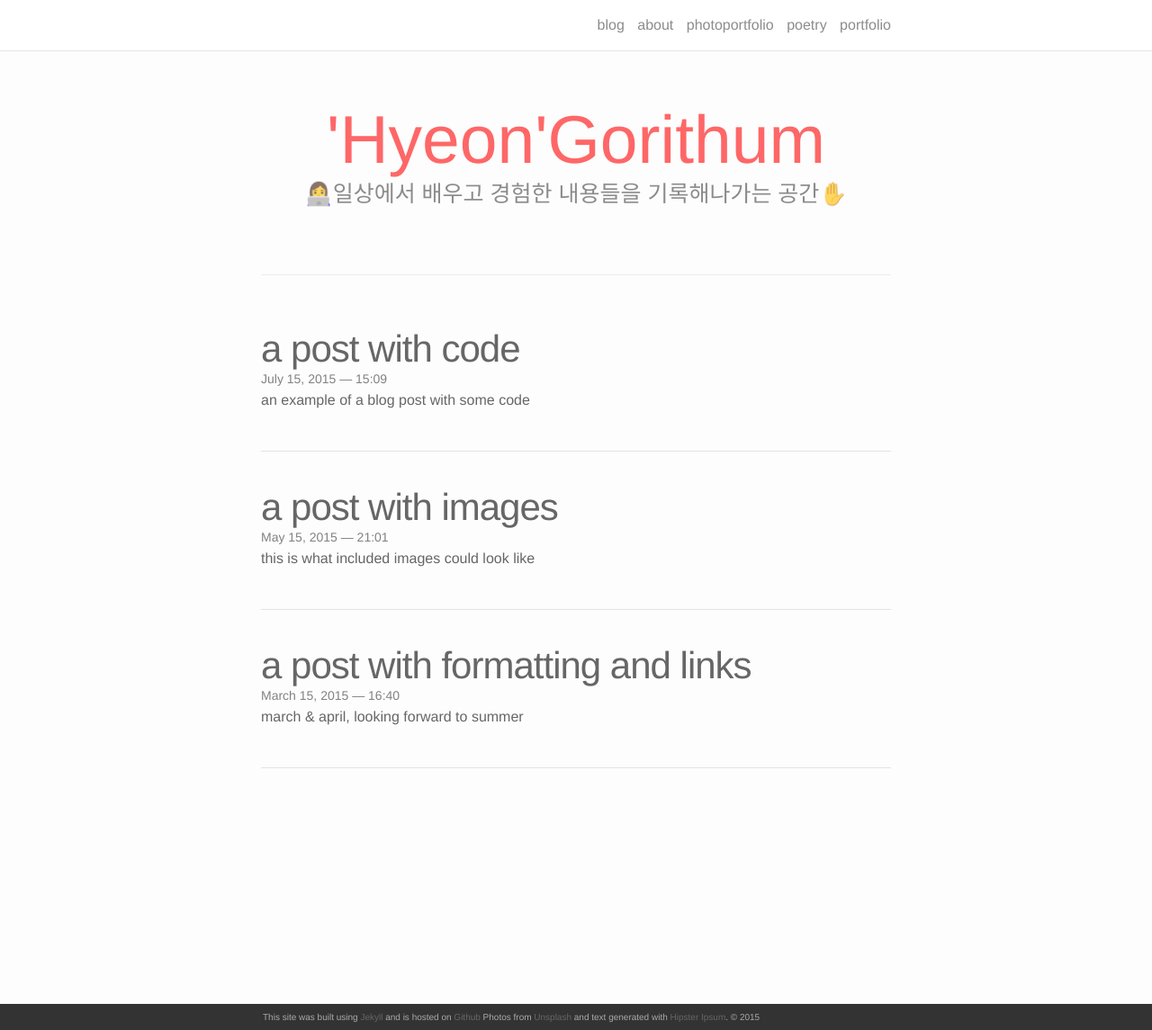
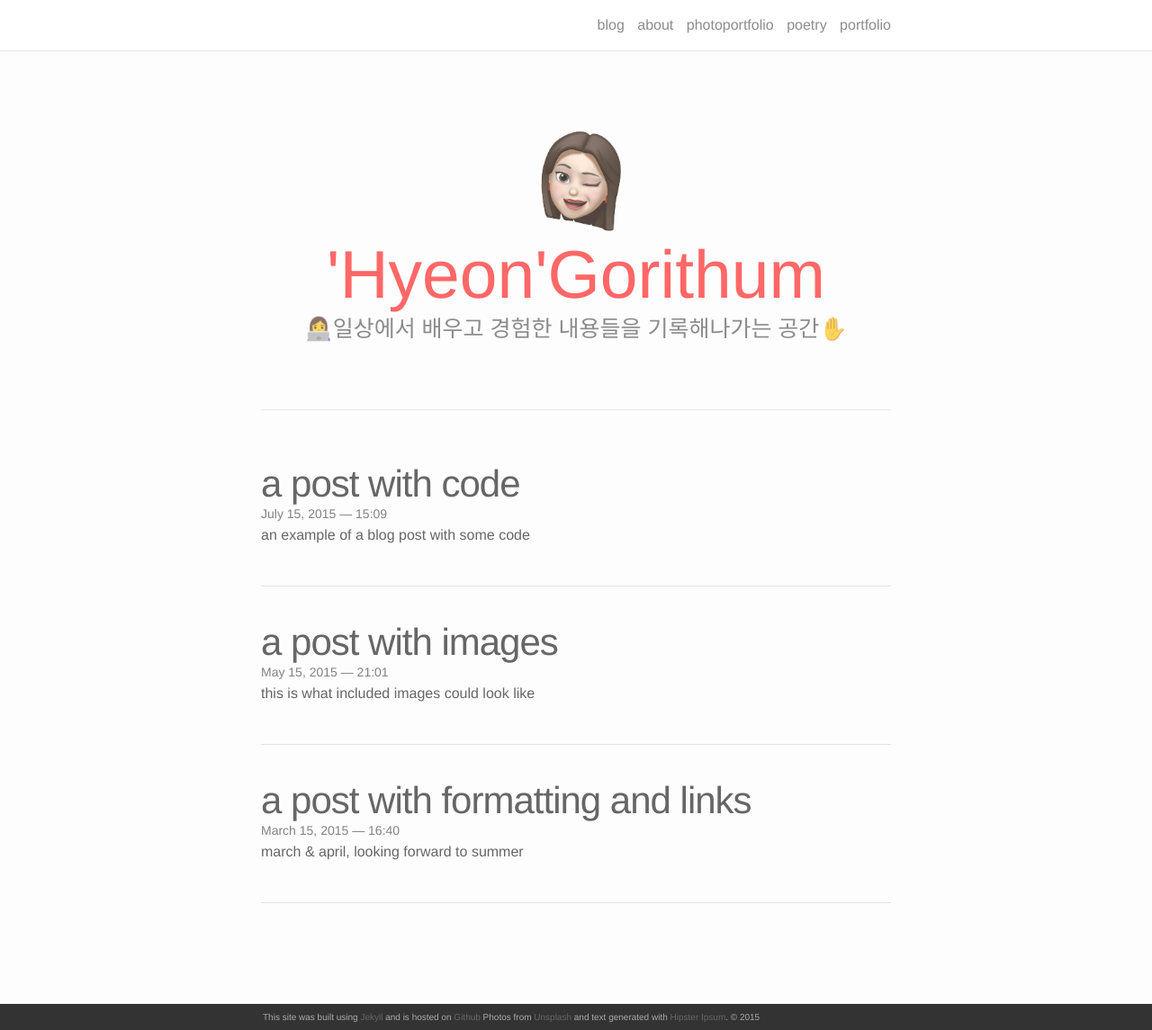
Before and after one commit to HyunYuJin/HyunYuJin.github.io, a Jekyll site: the page built from index.html, in a window 1280 px wide and 1145 px high. Shown: the whole window at 90% size. Built offline with Jekyll 4.4.1, drawn with Linux system fonts in a browser that asks for light colours; nearby versions of some CDN libraries; the list of posts is cut into pages by our own code.

Commit message:
Add Avatar

```diff
--- a/index.html
+++ b/index.html
@@ -3,6 +3,7 @@ layout: default
 ---
 
 <div class="header-bar">
+  <img src="./img/avatar.png" alt="Avatar" style="vertical-align: middle; width: 150px; height: 150px; border-radius: 50%;">
   <h1>'Hyeon'Gorithum</h1>
   <h2>👩‍💻일상에서 배우고 경험한 내용들을 기록해나가는 공간✋</h2>
   <br/>
```
Also changed, not shown: img/avatar.png (added).
